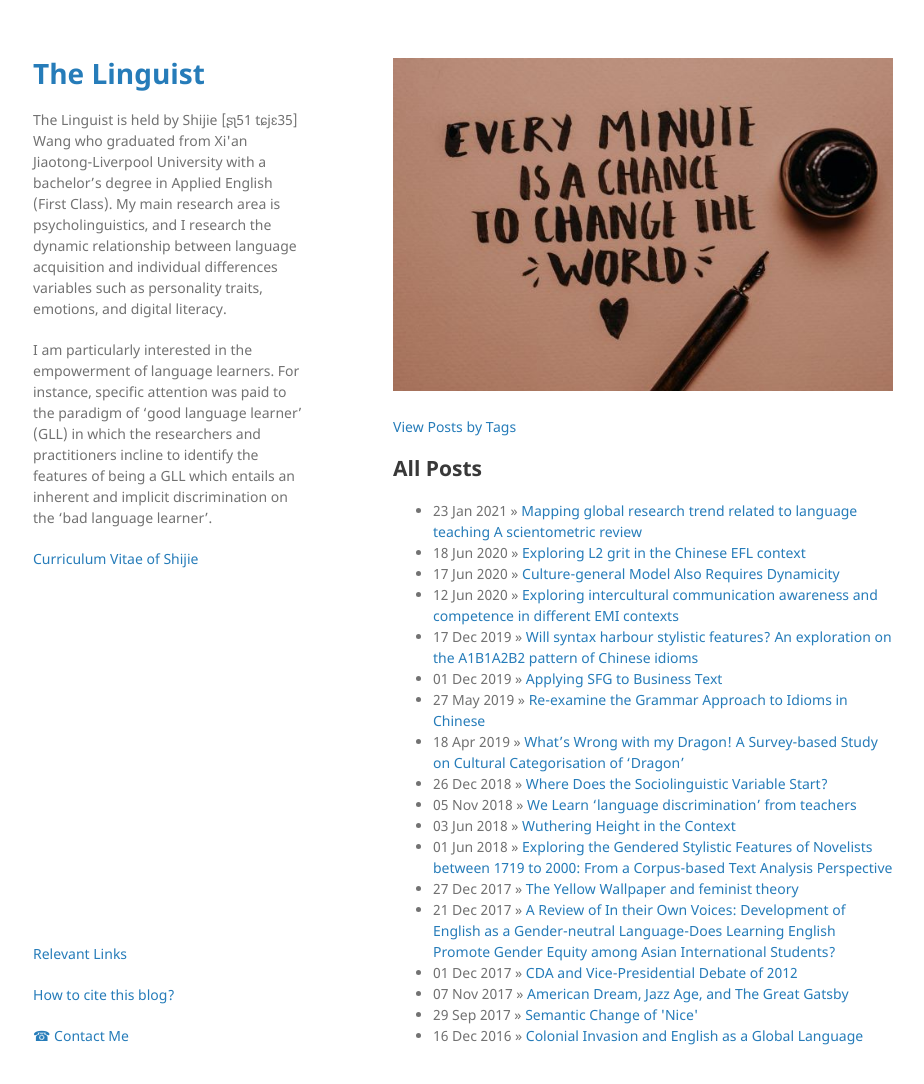
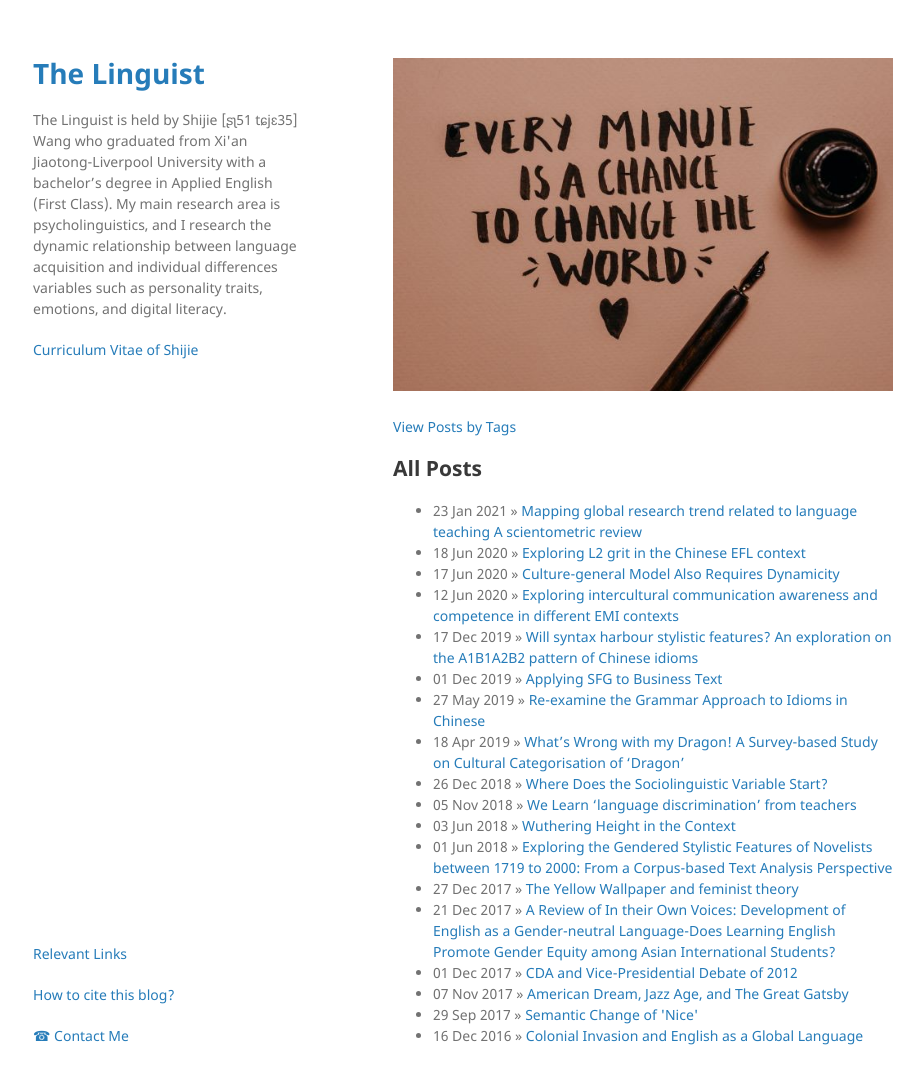
Before and after one commit to ChristopherTLAL/personal-blog, a Jekyll site: the page built from index.md, in a window 1280 px wide and 1116 px high. Shown: the top 1084 px of the window, without its empty margins (177-1101 px from the left). Built offline with Jekyll 4.4.1, drawn with Linux system fonts in a browser that asks for light colours; our own code applies the rules of GitHub Pages for plain Markdown files.

Commit message:
Update _config.yml

```diff
--- a/_config.yml
+++ b/_config.yml
@@ -1,3 +1,3 @@
 theme: jekyll-theme-minimal
 title: The Linguist
-description: "The Linguist is held by Shijie [ʂʅ51 tɕjɛ35] Wang who graduated from Xi'an Jiaotong-Liverpool University with a bachelor’s degree in Applied English (First Class). My main research area is psycholinguistics, and I research the dynamic relationship between language acquisition and individual differences variables such as personality traits, emotions, and digital literacy.<p>I am particularly interested in the empowerment of language learners. For instance, specific attention was paid to the paradigm of ‘good language learner’ (GLL) in which the researchers and practitioners incline to identify the features of being a GLL which entails an inherent and implicit discrimination on the ‘bad language learner’.</p>"
+description: "The Linguist is held by Shijie [ʂʅ51 tɕjɛ35] Wang who graduated from Xi'an Jiaotong-Liverpool University with a bachelor’s degree in Applied English (First Class). My main research area is psycholinguistics, and I research the dynamic relationship between language acquisition and individual differences variables such as personality traits, emotions, and digital literacy."
```
